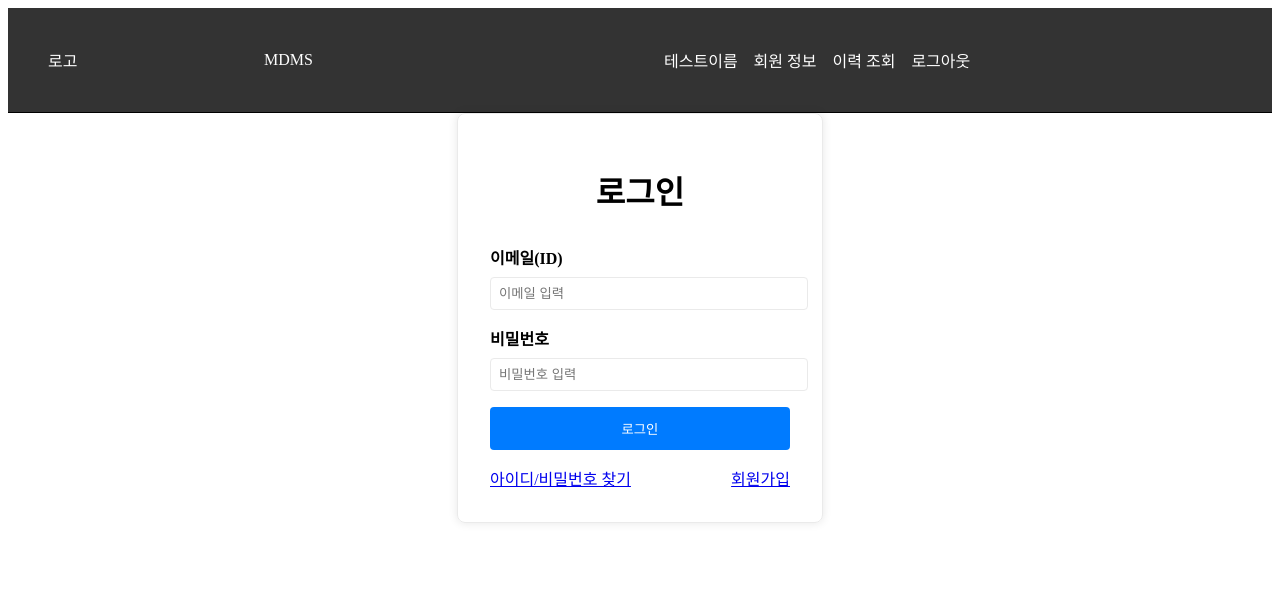
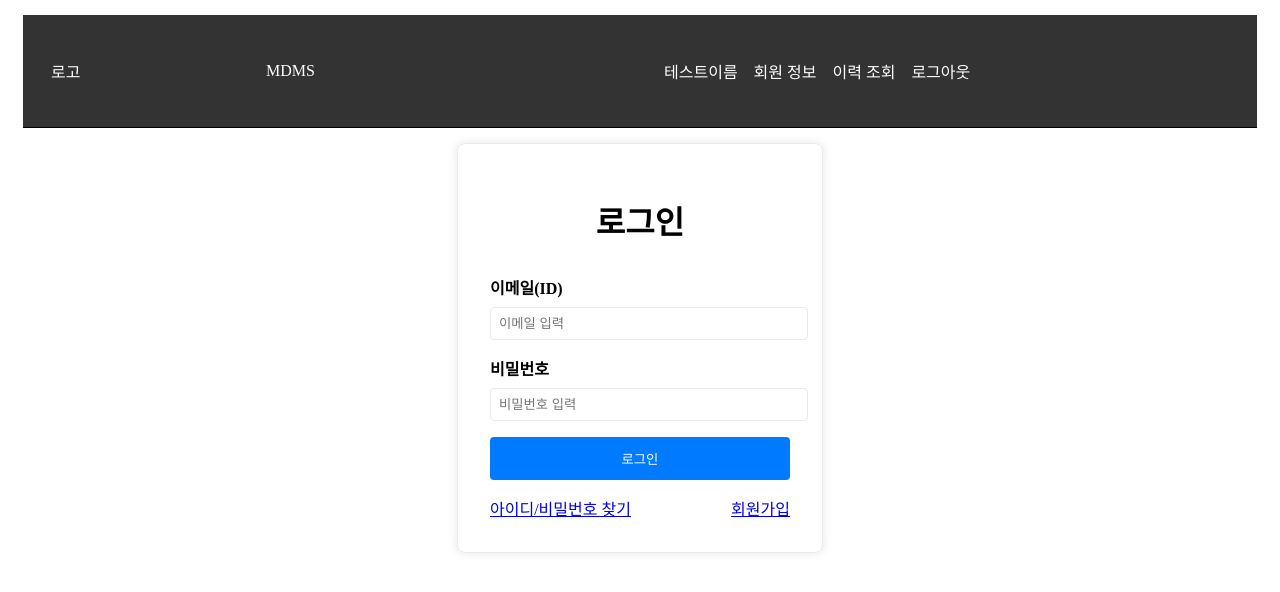
Before and after one commit to erldang/MDMS, a Vue app in the folder Front-end/mdms_fe/: page /login in a window 1280 px wide. Shown: the top 592 px of the page. Built offline with nearby package versions, Linux system fonts and the light colour scheme.

Commit message:
헤더 레이아웃 아래에 여백 추가

```diff
--- a/Front-end/mdms_fe/src/Layout/Header.vue
+++ b/Front-end/mdms_fe/src/Layout/Header.vue
@@ -39,7 +39,9 @@ header {
     background-color: #333;
     color: white;
     border-bottom: 1px solid black;
-    /* 하단 경계선 추가 */
+
+    padding: 1.25rem;
+    margin: 0.9375rem;
 }
 
 .logo {
```
